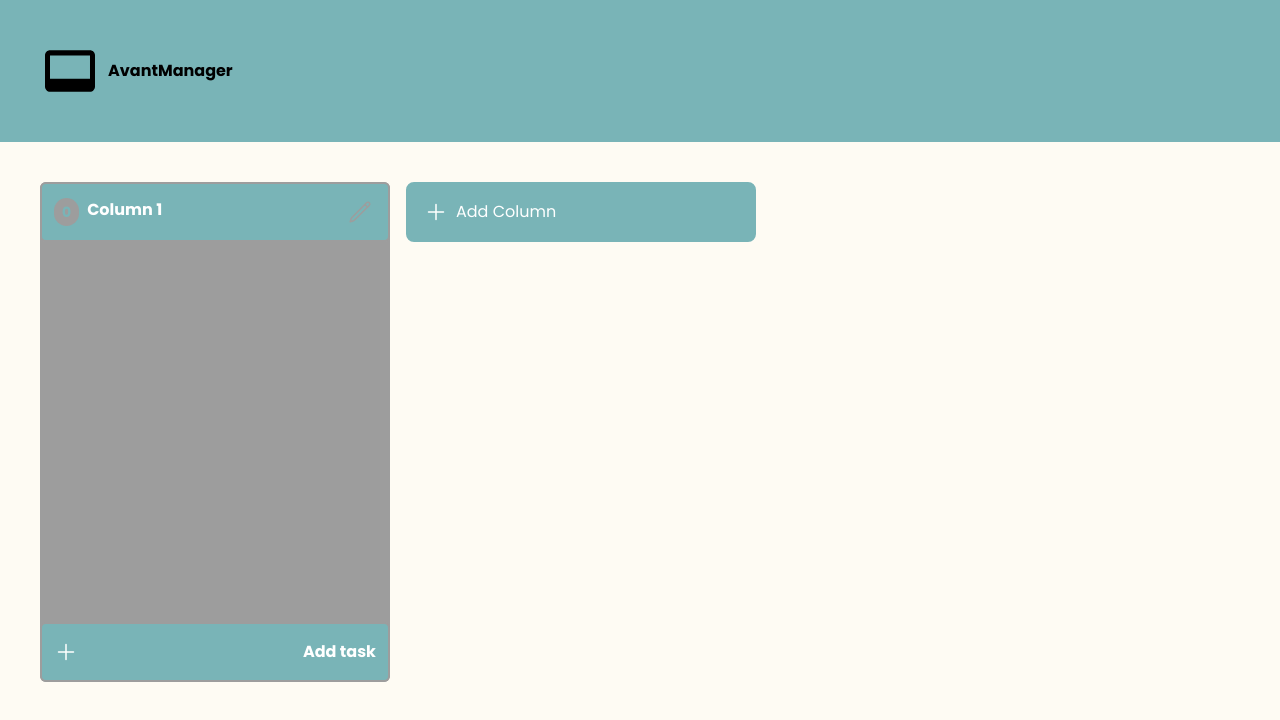
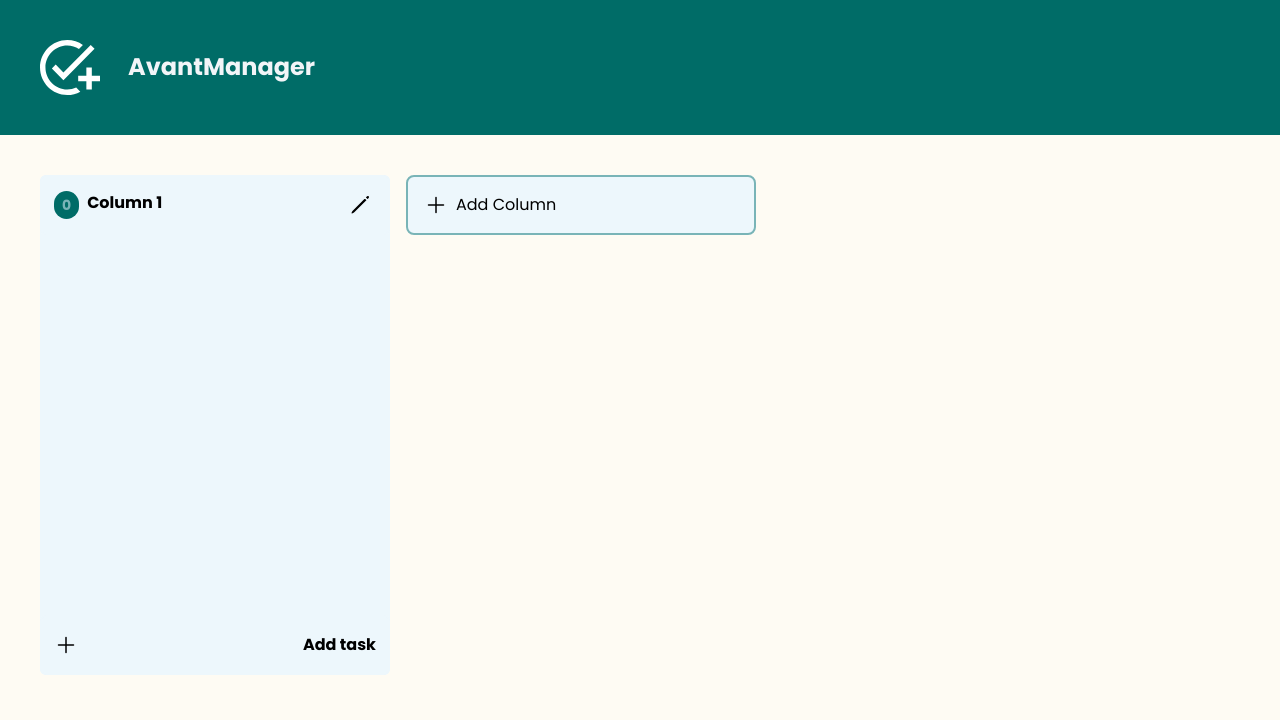
Before and after one commit to luiza-omena/React-management-tool, a React (Vite) app in the folder task-manager/: page / in a window 1280 px wide. Both pictures are taken after a click on the button "Add Column". Shown: the top 720 px of the page. Built offline with nearby package versions, Linux system fonts and the light colour scheme.

Commit message:
Changing style and colors
Fix: Making adjustments to the color palette and the icons used in the program.

```diff
--- a/task-manager/src/App.css
+++ b/task-manager/src/App.css
@@ -6,6 +6,6 @@
 html,
 body,
 #layout {
-  @apply bg-blue text-white box-border;
+  @apply bg-blue text-black box-border;
   font-family: "Poppins", sans-serif;
 }
--- a/task-manager/src/components/Board.tsx
+++ b/task-manager/src/components/Board.tsx
@@ -2,7 +2,7 @@ import PlusIcon from "../icons/PlusIcon";
 import { useState } from "react";
 import { Column, Id, Task } from "../types";
 import ColumnBox from "./ColumnBox";
-import logo from "../assets/logo.svg";
+import logo from "../assets/logoAvant.svg";
 import {
   DndContext,
   DragOverEvent,
@@ -31,10 +31,10 @@ function Board() {
 
   return (
     <>
-      <header className="bg-[#79B4B7] p-[40px]">
-        <div className="flex items-center gap-2">
+      <header className="bg-darkGreen p-[40px]">
+        <div className="flex items-center gap-7">
           <img src={logo} alt="lu icon" className="w-[5%]" />
-          <h1 className="text-black font-bold">AvantManager</h1>
+          <h1 className="text-lightWhite font-bold text-2xl">AvantManager</h1>
         </div>
       </header>
       <div className="m-[40px]">
@@ -66,11 +66,11 @@ function Board() {
         min-w-[350px]
         cursor-pointer
         rounded-lg
-        bg-navy
+        bg-blueWhite
         border-2
         border-darkBlue
         p-4
-        ring-rose-100
+        ring-darkGreen
         hover:ring-2
         flex
         gap-2
--- a/task-manager/src/components/ColumnBox.tsx
+++ b/task-manager/src/components/ColumnBox.tsx
@@ -25,14 +25,7 @@ function ColumnBox(props: Props) {
     return tasks.map((task) => task.id);
   }, [tasks]);
 
-  const {
-    setNodeRef,
-    attributes,
-    listeners,
-    transform,
-    transition,
-    isDragging,
-  } = useSortable({
+  const { setNodeRef, transform, transition, isDragging } = useSortable({
     id: column.id,
     data: {
       type: "Column",
@@ -72,7 +65,7 @@ function ColumnBox(props: Props) {
       ref={setNodeRef}
       style={style}
       className="
-    bg-grey
+    bg-blueWhite
     w-[350px]
     h-[500px]
     max-h-[500px]
@@ -87,13 +80,13 @@ function ColumnBox(props: Props) {
         }}
         className="
 
-    bg-navy
+    bg-node
     text-md
     h-[60px]
     rounded-md
     p-3
     font-bold
-    border-grey
+    border-blueWhite
     border-2
     flex
     items-center
@@ -106,7 +99,7 @@ function ColumnBox(props: Props) {
         flex
         justify-center
         items-center
-        bg-grey
+        bg-darkGreen
         text-darkBlue
         px-2
         py-1
@@ -119,7 +112,7 @@ function ColumnBox(props: Props) {
           {!editMode && column.title}
           {editMode && (
             <input
-              className="bg-grey focus:border-rose-100 border rounded outline-none px-2 text-darkBlue"
+              className="bg-blueWhite focus:border-darkGreen border rounded outline-none px-2"
               value={column.title}
               onChange={(e) => editColumn(column.id, e.target.value)}
               autoFocus
@@ -138,7 +131,7 @@ function ColumnBox(props: Props) {
         </div>
         <button
           className="
-                stroke-grey
+                stroke-blueWhite
                 hover:stroke-white
                 hover:bg-darkBlue
                 rounded
@@ -162,18 +155,18 @@ function ColumnBox(props: Props) {
         </SortableContext>
       </div>
       <button
-        className="bg-navy
+        className="bg-none
         text-md
+
         h-[60px]
         rounded-md
         p-3
         font-bold
-        border-grey
+        border-blueWhite
         border-2
         flex
         items-center
         justify-between
-        hover:text-rose-100
         hover:bg-darkBlue
         "
         onClick={() => {
--- a/task-manager/src/components/TaskBox.tsx
+++ b/task-manager/src/components/TaskBox.tsx
@@ -55,7 +55,7 @@ function TaskBox({ task, deleteTask, editTask }: Props) {
 
         rounded-xl
         border-2
-        border-rose-100
+        border-darkGreen
         cursor-grab relative
   "
       ></div>
@@ -80,7 +80,7 @@ function TaskBox({ task, deleteTask, editTask }: Props) {
       rounded-xl
       hover:ring-2
       hover:ring-inset
-      hover:ring-rose-100
+      hover:ring-darkGreen
       cursor-grab relative task
       "
       >
@@ -127,7 +127,7 @@ function TaskBox({ task, deleteTask, editTask }: Props) {
   rounded-xl
   hover:ring-2
   hover:ring-inset
-  hover:ring-rose-100
+  hover:ring-darkGreen
   cursor-grab relative task
   "
       onMouseEnter={() => {
--- a/task-manager/src/icons/EditIcon.tsx
+++ b/task-manager/src/icons/EditIcon.tsx
@@ -2,7 +2,7 @@ function EditIcon() {
   return (
     <svg
       xmlns="http://www.w3.org/2000/svg"
-      fill="none"
+      fill="#000"
       viewBox="0 0 24 24"
       strokeWidth={1.5}
       className="w-6 h-6"
--- a/task-manager/tailwind.config.js
+++ b/task-manager/tailwind.config.js
@@ -4,10 +4,14 @@ module.exports = {
   theme: {
     extend: {
       colors: {
-        navy: "#79B4B7",
+        lightWhite: "#79B4B7",
         darkBlue: "	#79B4B7",
-        grey: "#9D9D9D",
+        blueWhite: "#9D9D9D",
         blue: "#FEFBF3",
+        lightWhite: "#F2F5F8",
+        darkPurple: "#160F29",
+        darkGreen: "#006C67",
+        blueWhite: "#EDF7FC",
       },
     },
   },
```
Also changed, not shown: task-manager/src/assets/logoAvant.svg (added).
